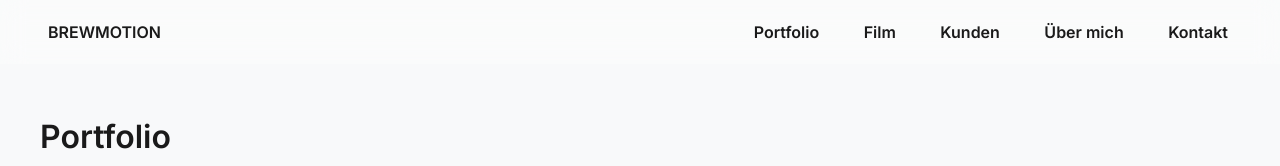
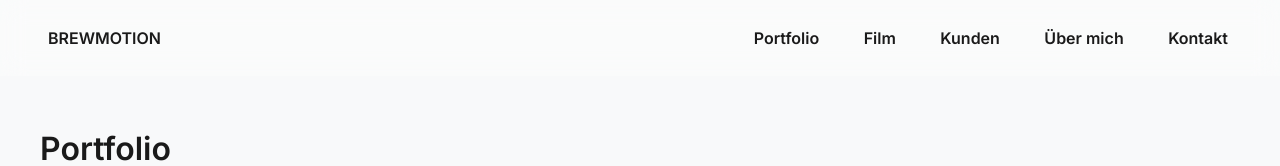
Before and after one commit to brewmotion/website, a plain HTML site: page index.html in a window 1280 px wide. Shown: the top 166 px of the page. Drawn offline with Linux system fonts and the light colour scheme.

Commit message:
Update index.html

```diff
--- a/index.html
+++ b/index.html
@@ -19,11 +19,10 @@
       display: flex;
       justify-content: space-between;
       align-items: center;
-      padding: 0 2rem;
+      padding: 1rem 2rem;
       position: sticky;
       top: 0;
       z-index: 1000;
-      height: 64px;
     }
 
     header a {
@@ -32,20 +31,16 @@
       font-weight: 600;
       transition: color 0.3s ease;
       position: relative;
-      padding: 0.5rem 1rem;
+      padding: 0.75rem 1rem;
+      border-radius: 12px;
       display: inline-flex;
       align-items: center;
-      height: 100%;
-      border-radius: 12px;
     }
 
     header a::before {
       content: "";
       position: absolute;
-      top: 0;
-      left: 0;
-      right: 0;
-      bottom: 0;
+      inset: 0;
       border-radius: 12px;
       background: transparent;
       border: 2px solid transparent;
```
